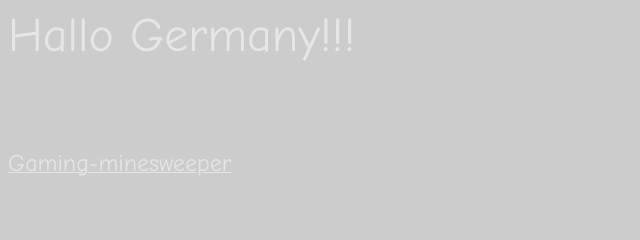
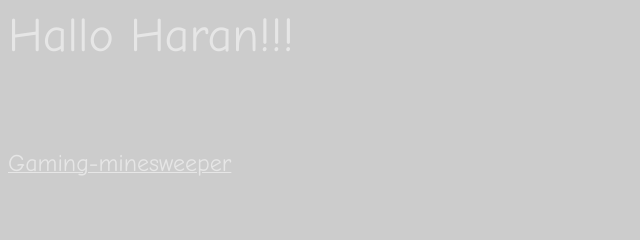
Before and after one commit to ktharankumar/ktharankumar.github.io, a plain HTML site: page index.html in a window 1280 px wide. Shown: the top 240 px of the page, 0-640 px from the left. Drawn offline with Linux system fonts and the light colour scheme.

Commit message:
test
test

```diff
--- a/index.html
+++ b/index.html
@@ -9,7 +9,7 @@
     </head>
     <body>
 
-        <p ><font color="#e6e6e6" size="10" style="font-family: Comic Sans MS">Hallo Germany!!!</font></p><br><br>
+        <p ><font color="#e6e6e6" size="10" style="font-family: Comic Sans MS">Hallo Haran!!!</font></p><br><br>
 <p><br><a href="http://tpcg.io/qjsOEU" style="color:#e6e6e6" target="_blank"><font size="5" style="font-family: Comic Sans MS">
 Gaming-minesweeper</font></a></p>
 <ol> <p ><font color="#e6e6e6" size="5" style="font-family: Comic Sans MS" ><br><br><br><br><br><br><br><br><br><br><center>Here is my project and sample programs</center> </font></p>
```
